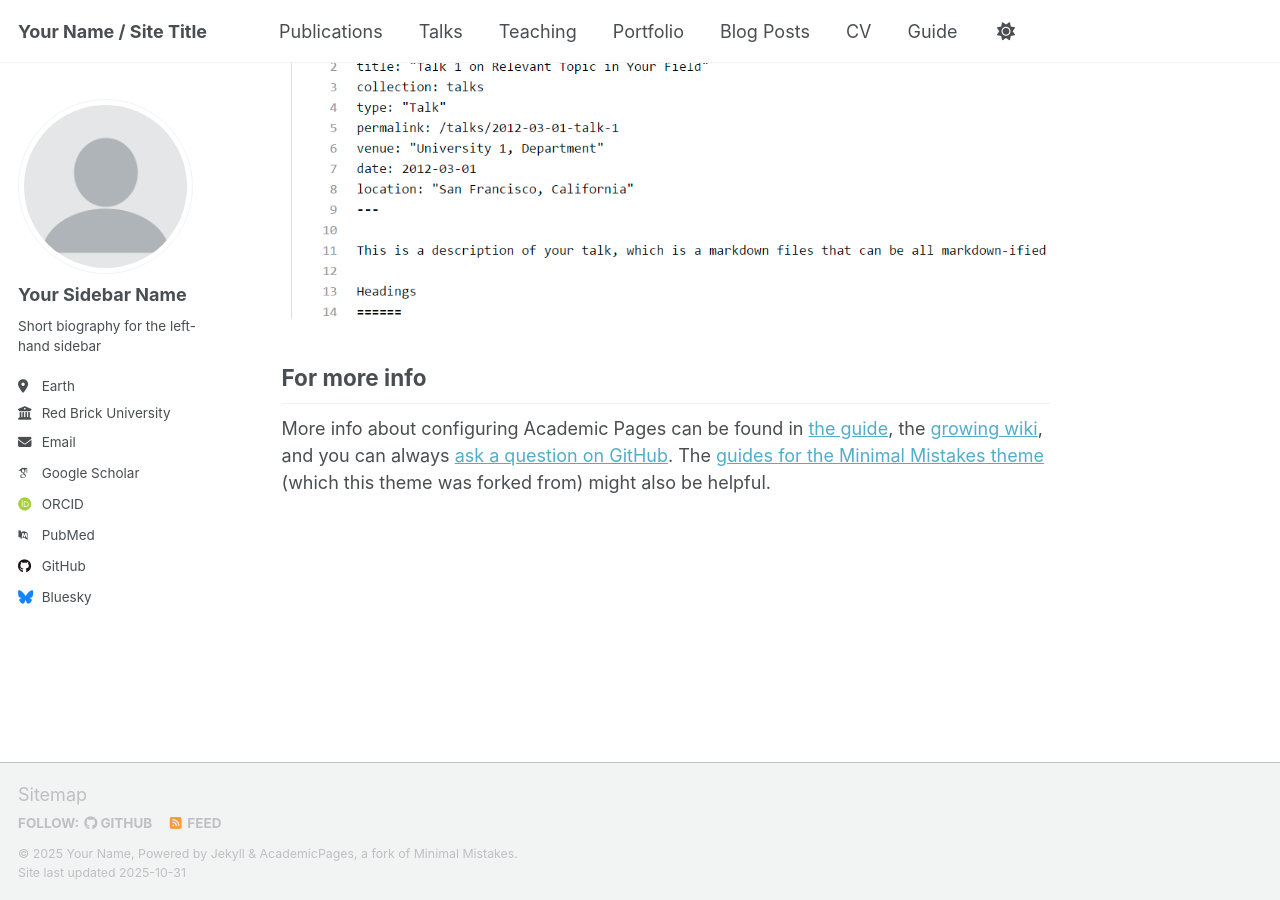
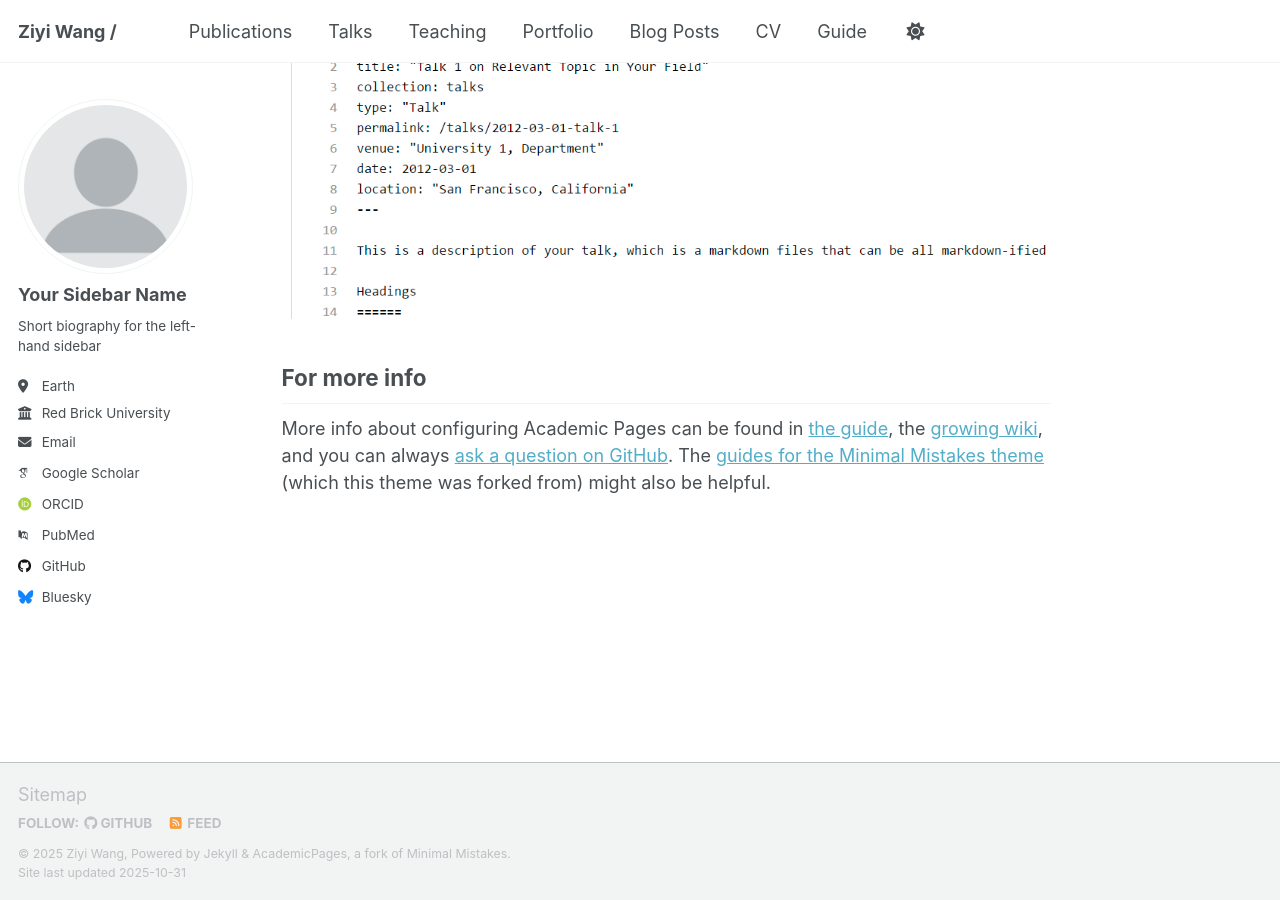
Before and after one commit to ziyiwang-ce/ziyiwang-ce.github.io, a Jekyll site: the page built from _pages/about.md, in a window 1280 px wide and 900 px high, scrolled down 2880 px. Built offline with Jekyll 4.4.1, drawn with Linux system fonts in a browser that asks for light colours; some web fonts are replaced; a script that is not in the unit is left out.

Commit message:
Update _config.yml

```diff
--- a/_config.yml
+++ b/_config.yml
@@ -9,9 +9,9 @@
 # Basic Site Settings
 locale                   : "en-US"
 site_theme               : "default" # Currently available options are "default", "air"
-title                    : "Your Name / Site Title"
+title                    : "Ziyi Wang / "
 title_separator          : "-"
-name                     : &name "Your Name"
+name                     : &name "Ziyi Wang"
 description              : &description "Your Name's academic portfolio"   # Update this with a general description of your site, this is the default if not overridden by a page
 url                      : https://academicpages.github.io # The base hostname & protocol for your site e.g. "https://[your GitHub username].github.io",
                                                            # or if you already have some other page hosted on Github then use "https://[your GitHub username].github.io/[Your Repo Name]"
```
